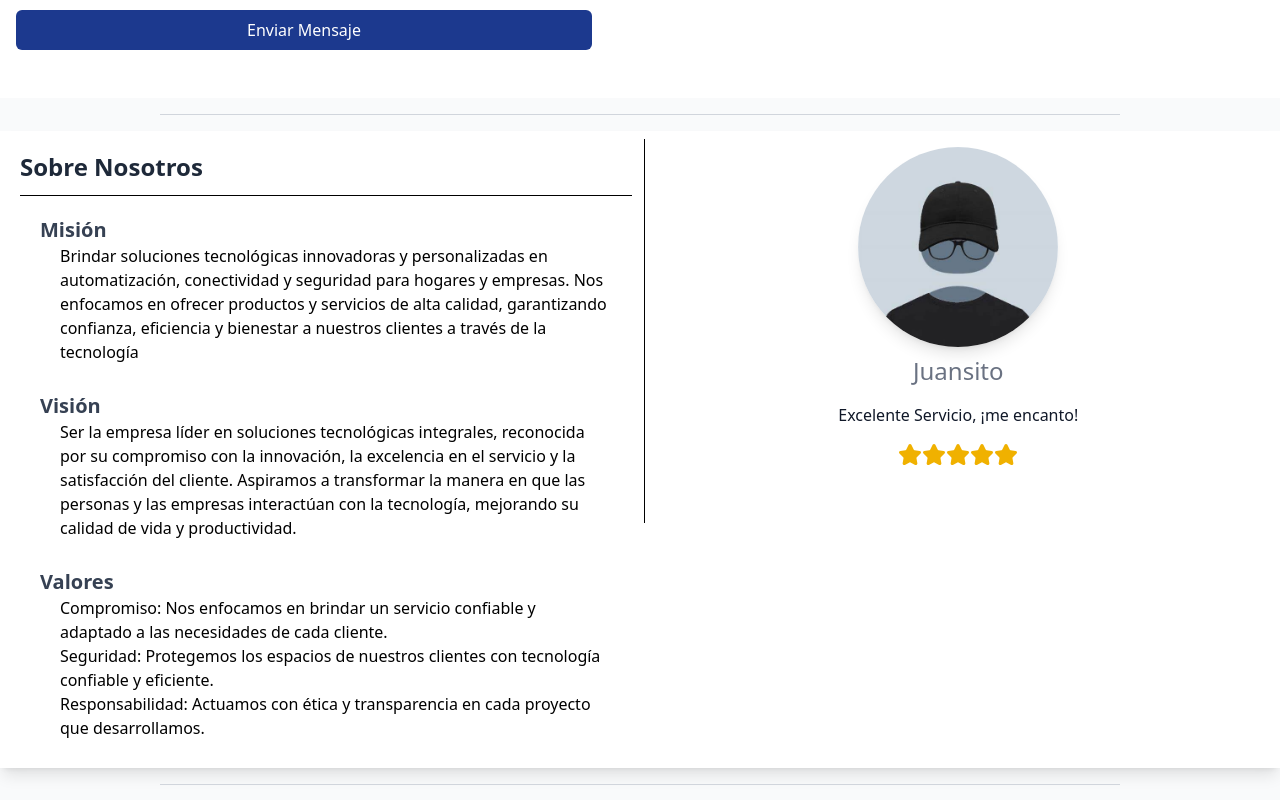
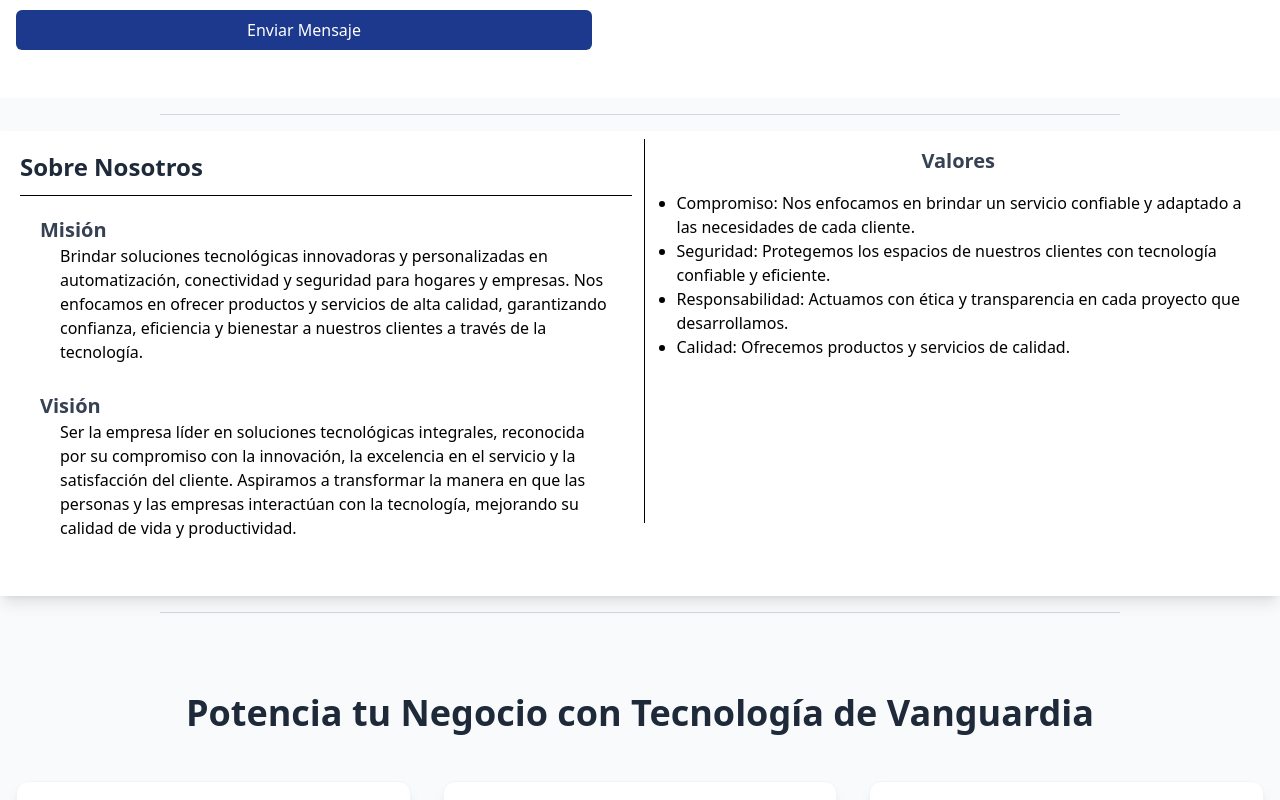
Before and after one commit to warling-lopez/tecnoexellen, a React (Vite) app: page / in a window 1280 px wide. Shown: the part 600-1400 px from the top of the page. Built offline with nearby package versions, Linux system fonts and the light colour scheme.

Commit message:
Eliminacion del rating

```diff
--- a/src/sections/SeccionNosotros.jsx
+++ b/src/sections/SeccionNosotros.jsx
@@ -1,5 +1,3 @@
-import StarRating from "../components/StarRating";
-
 const SeccionNosotros = () => {
   return (
     <div className="flex max-md:flex-col justify-around p-2 bg-white shadow-lg">
@@ -13,7 +11,7 @@ const SeccionNosotros = () => {
             automatización, conectividad y seguridad para hogares y empresas.
             Nos enfocamos en ofrecer productos y servicios de alta calidad,
             garantizando confianza, eficiencia y bienestar a nuestros clientes a
-            través de la tecnología
+            través de la tecnología.
           </p>
         </div>
         <div className="bg-white rounded-lg py-2 px-5 hover:shadow-xl hover:bg-zinc-100 transition">
@@ -27,8 +25,12 @@ const SeccionNosotros = () => {
           </p>
         </div>
         <div className="bg-white rounded-lg py-2 px-5 hover:shadow-xl hover:bg-zinc-100 transition">
+        </div>
+      </div>
+      <hr className="border-l h-96 min-md:block hidden" />
+      <div className="flex flex-1 flex-col rounded-xl p-2 items-center text-black gap-2 ">
           <h2 className="font-bold text-gray-700 text-xl">Valores</h2>
-          <ul className="pl-5">
+          <ul className="pl-6 list-disc bg-white rounded-lg py-2 px-5 hover:shadow-xl hover:bg-zinc-100 transition">
             <li>
               Compromiso: Nos enfocamos en brindar un servicio confiable y
               adaptado a las necesidades de cada cliente.
@@ -41,21 +43,8 @@ const SeccionNosotros = () => {
               Responsabilidad: Actuamos con ética y transparencia en cada
               proyecto que desarrollamos.
             </li>
+            <li>Calidad: Ofrecemos productos y servicios de calidad.</li>
           </ul>
-        </div>
-      </div>
-      <hr className="border-l h-96 min-md:block hidden" />
-      <div className="flex flex-1 flex-col rounded-xl p-2 items-center text-black gap-2">
-        <img
-          className="rounded-full w-[200px] h-[200px] shadow-lg"
-          src="/OIP.jpeg"
-          alt=""
-        />
-        <h2 className="text-2xl text-gray-500">Juansito</h2>
-        <p className="p-2 rounded-xl text-gray-900 text-center">
-          Excelente Servicio, ¡me encanto!
-        </p>
-        <StarRating />
       </div>
     </div>
   );
```
